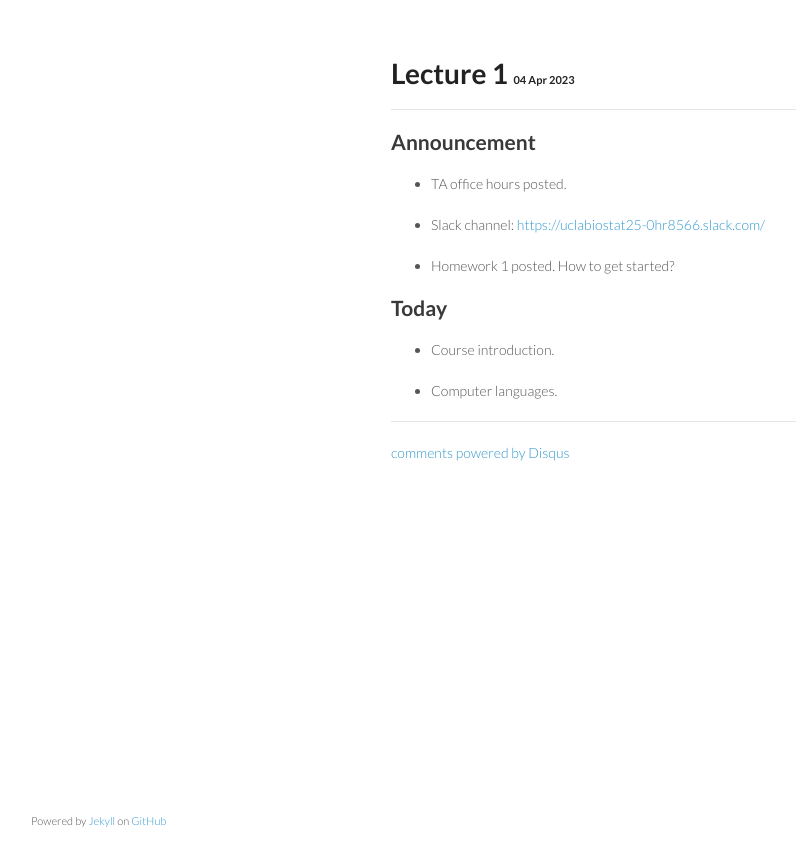
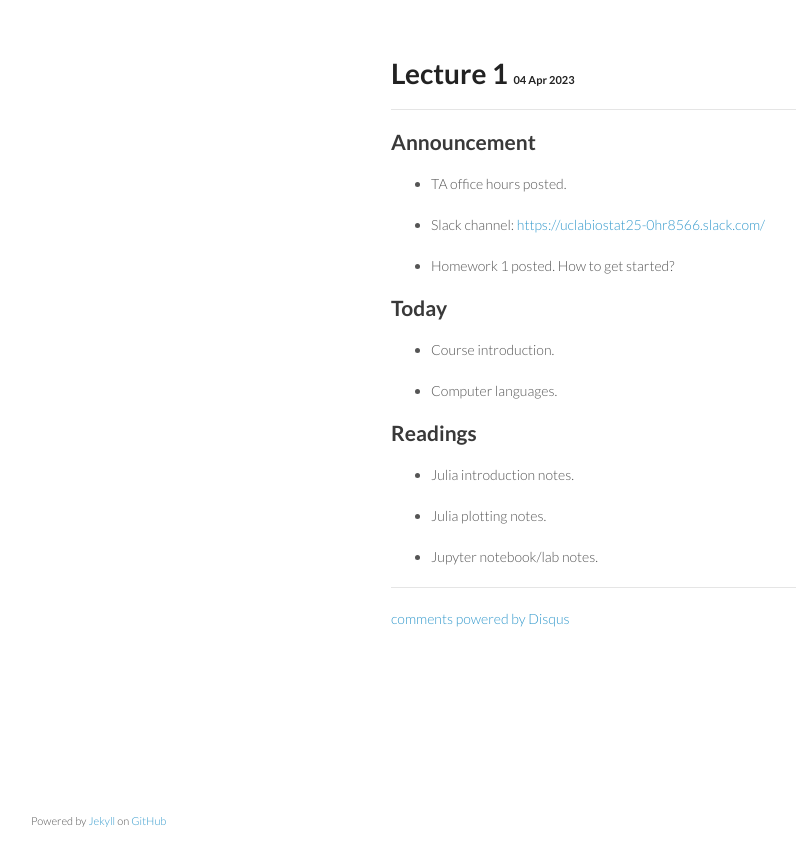
Before and after one commit to ucla-biostat-257/2023spring, a Jekyll site: the page built from _posts/2023-04-04-week1-day1.md, in a window 1280 px wide. Shown: the top 866 px of the page, without its empty margins (179-975 px from the left). Built offline with Jekyll 4.4.1, drawn with Linux system fonts in a browser that asks for light colours; comment, search, counter and statistics services are not loaded.

Commit message:
add reading assignments

```diff
--- a/_posts/2023-04-04-week1-day1.md
+++ b/_posts/2023-04-04-week1-day1.md
@@ -17,3 +17,11 @@ category: biostat257spring2023
 * Course introduction.
 
 * Computer languages.
+
+## Readings
+
+* Julia introduction notes.
+
+* Julia plotting notes.
+
+* Jupyter notebook/lab notes.
```
